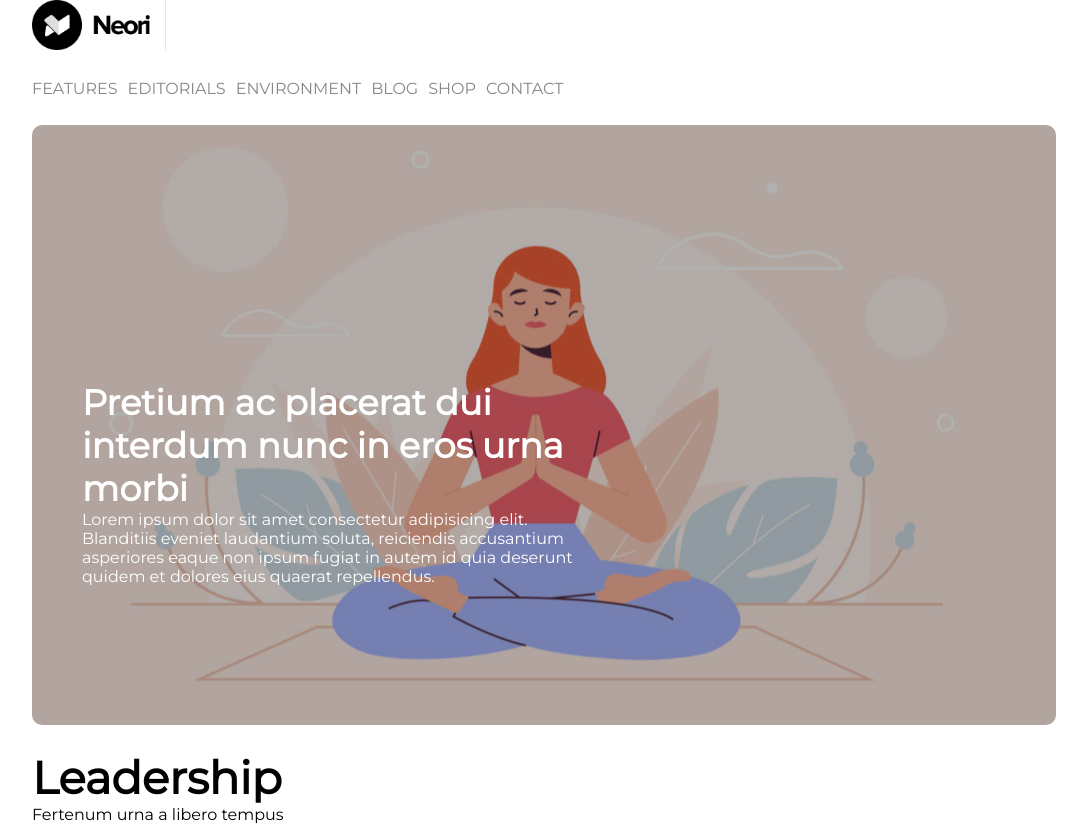
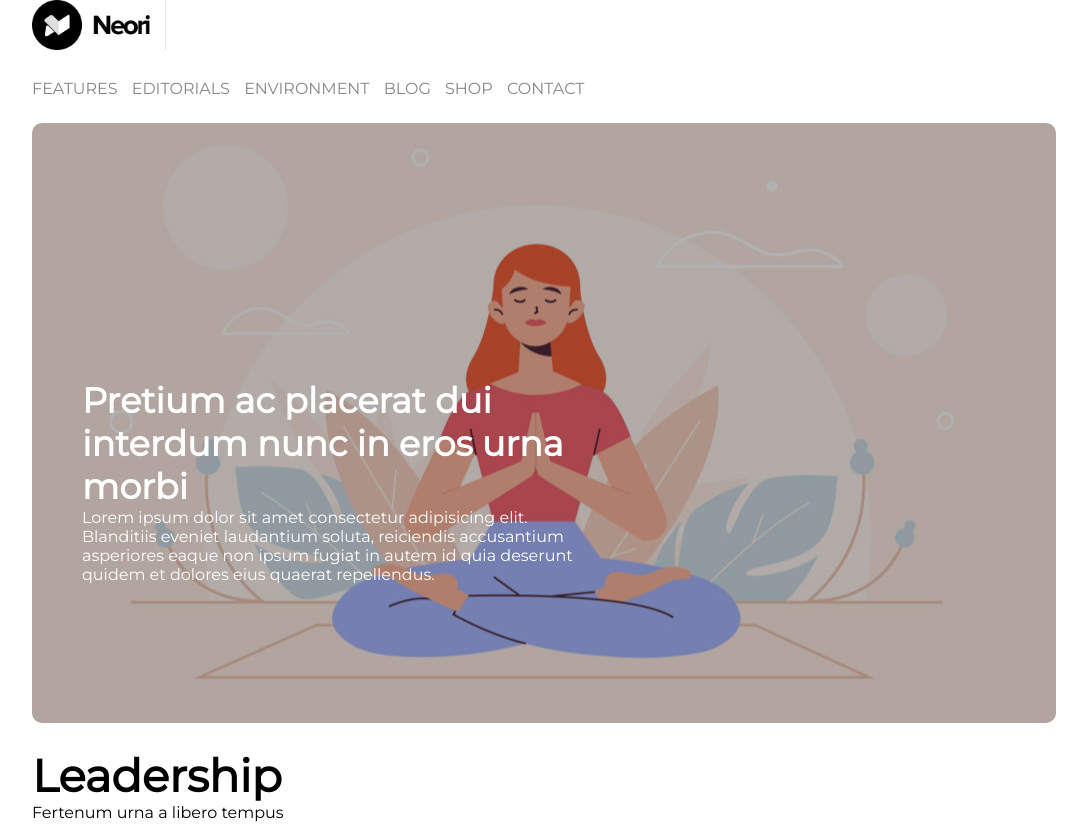
Before and after one commit to benjamin-scalari/htmlcss-wp, a plain HTML site: page index.html in a window 1280 px wide. Shown: the top 827 px of the page, without its empty margins (96-1183 px from the left). Drawn offline with Linux system fonts and the light colour scheme.

Commit message:
FINAL (puizia codice)

```diff
--- a/assets/css/style.css
+++ b/assets/css/style.css
@@ -20,9 +20,6 @@ body{
 }
 
 /* header */
-.header{
-  height: 100px;
-}
 
 .logo img{
   height: 50px;
@@ -37,9 +34,9 @@ nav{
 nav li{
   list-style: none;
   /* modalità inline-block */
-  /* display: inline-block; */
+  display: inline-block;
   /* modalità float */
-  float: left;
+  /* float: left; */
   margin-right: 10px;
 }
 
--- a/index.html
+++ b/index.html
@@ -18,12 +18,12 @@
     <div class="container">
 
       <!-- header -->
-      <div class="header">
+      <div>
         <div class="logo">
           <img src="assets/img/logo.png" alt="Neori Logo">
         </div>
 
-        <nav class="clearfix">
+        <nav>
           <ul>
             <li>
               <a href="">features</a>
@@ -72,7 +72,7 @@
     <!-- corpo della pagina -->
   <main>
 
-    <div class="container main clearfix">
+    <div class="container main">
 
       <!-- intestazione main -->
       <div class="main-header">
```
